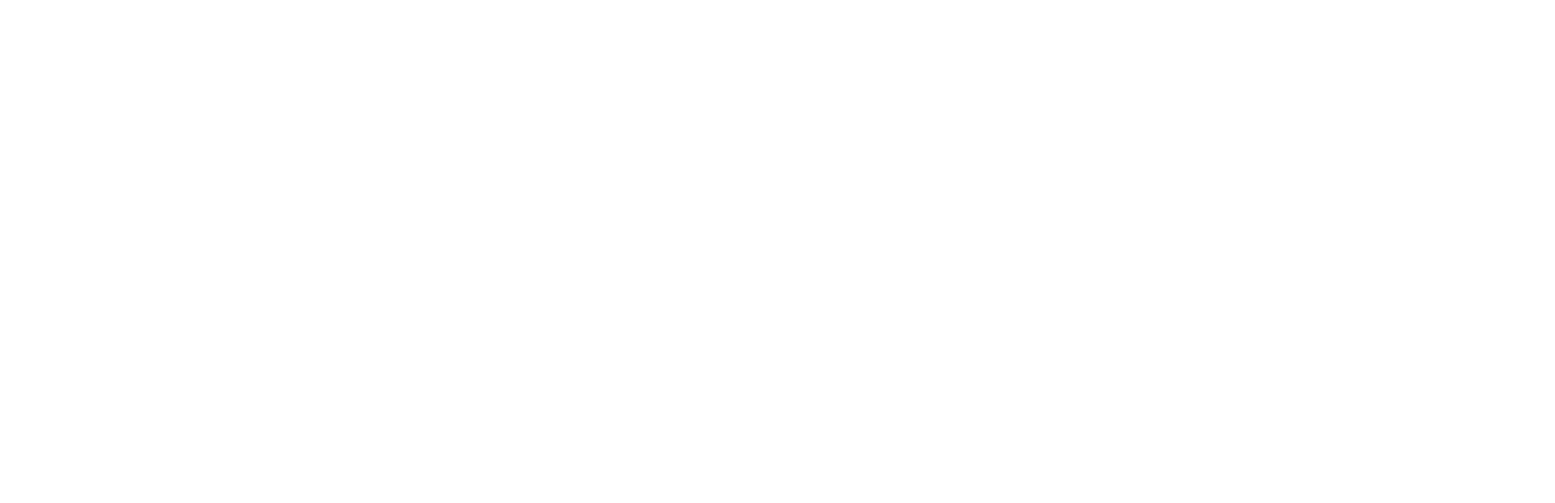
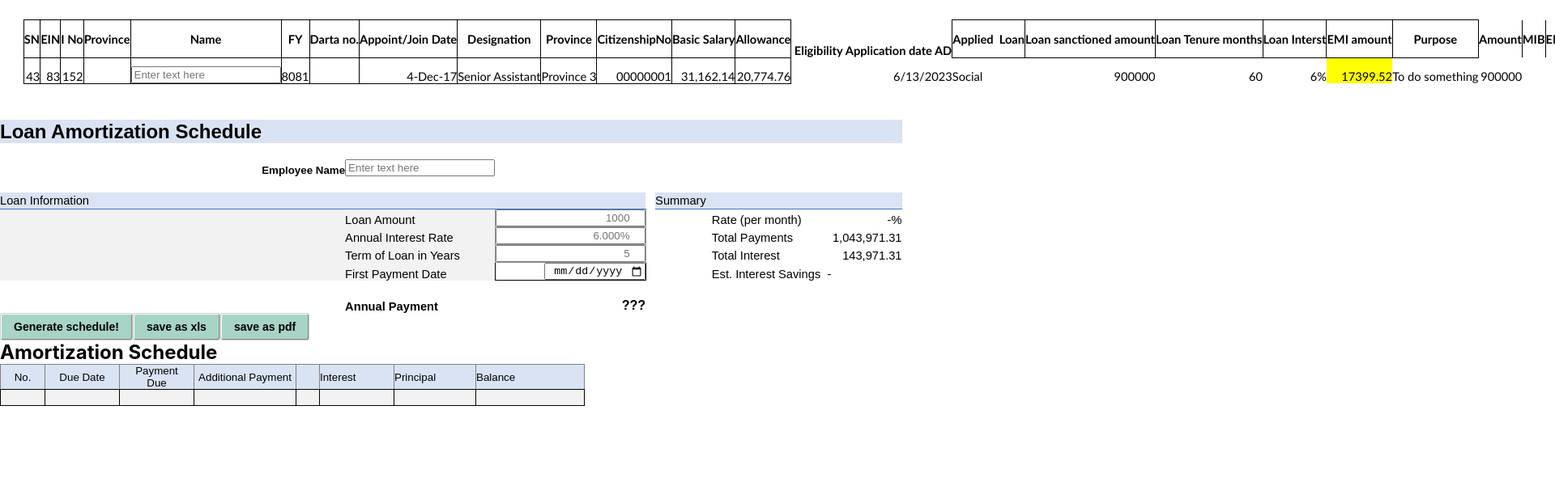
Before and after one commit to mchitrakar/amortapp, a plain HTML site: page index.html in a window 1280 px wide. Shown: the top 622 px of the page at 81% size, 1920 px wide, since content can reach past the window. Drawn offline with Linux system fonts and the light colour scheme; the site is published under a folder, as on GitHub Pages, so addresses that start at the root find nothing.

Commit message:
fix path

```diff
--- a/index.html
+++ b/index.html
@@ -1 +1 @@
-<!doctype html><html lang="en"><head><meta charset="utf-8"/><link rel="icon" href="/favicon.ico"/><meta name="viewport" content="width=device-width,initial-scale=1"/><meta name="theme-color" content="#000000"/><meta name="description" content="Web site created using create-react-app"/><link rel="apple-touch-icon" href="/logo192.png"/><link rel="manifest" href="/manifest.json"/><title>React App</title><script defer="defer" src="/static/js/main.07211c81.js"></script><link href="/static/css/main.c910175c.css" rel="stylesheet"></head><body><noscript>You need to enable JavaScript to run this app.</noscript><div id="root"></div></body></html>
+<!doctype html><html lang="en"><head><meta charset="utf-8"/><link rel="icon" href="/favicon.ico"/><meta name="viewport" content="width=device-width,initial-scale=1"/><meta name="theme-color" content="#000000"/><meta name="description" content="Web site created using create-react-app"/><link rel="apple-touch-icon" href="/logo192.png"/><link rel="manifest" href="/manifest.json"/><title>React App</title><script defer="defer" src="./static/js/main.07211c81.js"></script><link href="./static/css/main.c910175c.css" rel="stylesheet"></head><body><noscript>You need to enable JavaScript to run this app.</noscript><div id="root"></div></body></html>
```
